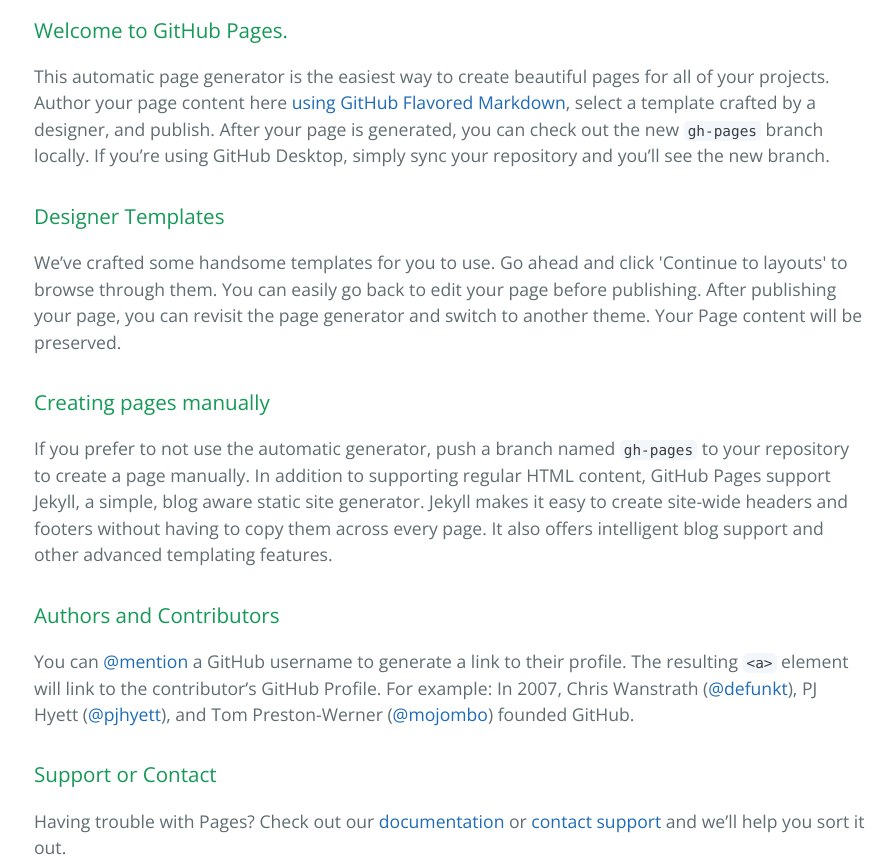
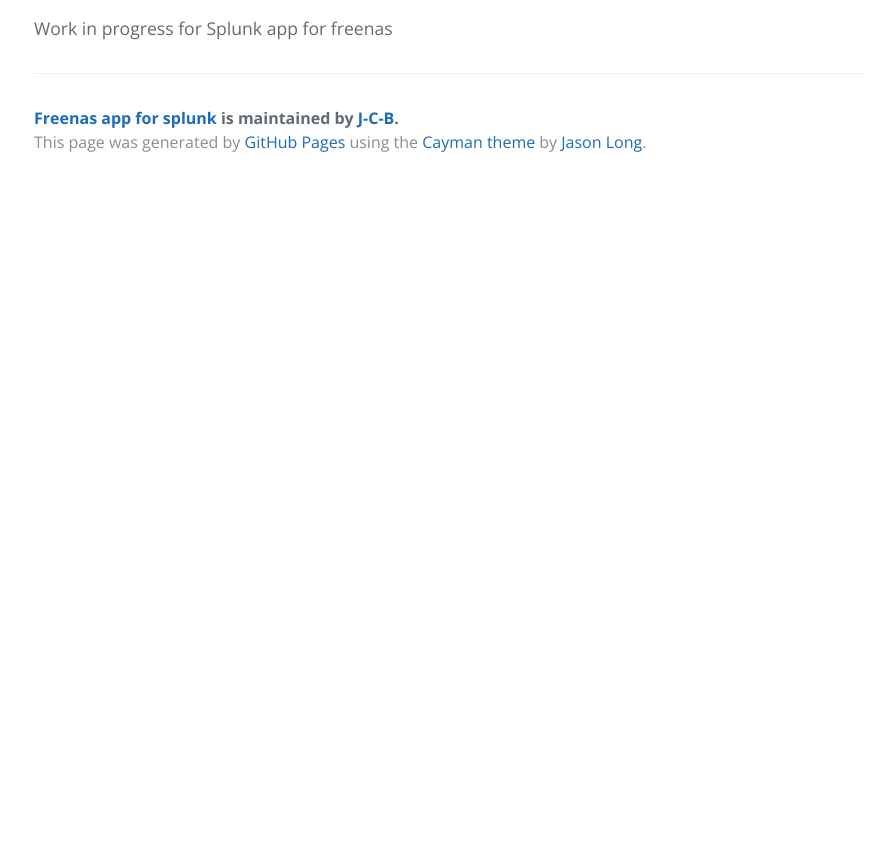
Before and after one commit to J-C-B/freenas_splunk, a plain HTML site: page index.html in a window 1280 px wide. Shown: the part 400-1264 px from the top of the page, without its empty margins (190-1082 px from the left). After the commit the page ends 800 px from the top, so only its background shows below. Drawn offline with nearby package versions, Linux system fonts and the light colour scheme.

```diff
--- a/index.html
+++ b/index.html
@@ -19,30 +19,7 @@
     </section>
 
     <section class="main-content">
-      <h3>
-<a id="welcome-to-github-pages" class="anchor" href="#welcome-to-github-pages" aria-hidden="true"><span class="octicon octicon-link"></span></a>Welcome to GitHub Pages.</h3>
-
-<p>This automatic page generator is the easiest way to create beautiful pages for all of your projects. Author your page content here <a href="https://guides.github.com/features/mastering-markdown/">using GitHub Flavored Markdown</a>, select a template crafted by a designer, and publish. After your page is generated, you can check out the new <code>gh-pages</code> branch locally. If you’re using GitHub Desktop, simply sync your repository and you’ll see the new branch.</p>
-
-<h3>
-<a id="designer-templates" class="anchor" href="#designer-templates" aria-hidden="true"><span class="octicon octicon-link"></span></a>Designer Templates</h3>
-
-<p>We’ve crafted some handsome templates for you to use. Go ahead and click 'Continue to layouts' to browse through them. You can easily go back to edit your page before publishing. After publishing your page, you can revisit the page generator and switch to another theme. Your Page content will be preserved.</p>
-
-<h3>
-<a id="creating-pages-manually" class="anchor" href="#creating-pages-manually" aria-hidden="true"><span class="octicon octicon-link"></span></a>Creating pages manually</h3>
-
-<p>If you prefer to not use the automatic generator, push a branch named <code>gh-pages</code> to your repository to create a page manually. In addition to supporting regular HTML content, GitHub Pages support Jekyll, a simple, blog aware static site generator. Jekyll makes it easy to create site-wide headers and footers without having to copy them across every page. It also offers intelligent blog support and other advanced templating features.</p>
-
-<h3>
-<a id="authors-and-contributors" class="anchor" href="#authors-and-contributors" aria-hidden="true"><span class="octicon octicon-link"></span></a>Authors and Contributors</h3>
-
-<p>You can <a href="https://github.com/blog/821" class="user-mention">@mention</a> a GitHub username to generate a link to their profile. The resulting <code>&lt;a&gt;</code> element will link to the contributor’s GitHub Profile. For example: In 2007, Chris Wanstrath (<a href="https://github.com/defunkt" class="user-mention">@defunkt</a>), PJ Hyett (<a href="https://github.com/pjhyett" class="user-mention">@pjhyett</a>), and Tom Preston-Werner (<a href="https://github.com/mojombo" class="user-mention">@mojombo</a>) founded GitHub.</p>
-
-<h3>
-<a id="support-or-contact" class="anchor" href="#support-or-contact" aria-hidden="true"><span class="octicon octicon-link"></span></a>Support or Contact</h3>
-
-<p>Having trouble with Pages? Check out our <a href="https://help.github.com/pages">documentation</a> or <a href="https://github.com/contact">contact support</a> and we’ll help you sort it out.</p>
+      <p>Work in progress for Splunk app for freenas</p>
 
       <footer class="site-footer">
         <span class="site-footer-owner"><a href="https://github.com/J-C-B/freenas_splunk">Freenas app for splunk</a> is maintained by <a href="https://github.com/J-C-B">J-C-B</a>.</span>
```
Also changed, not shown: params.json (+1 -1 lines).
